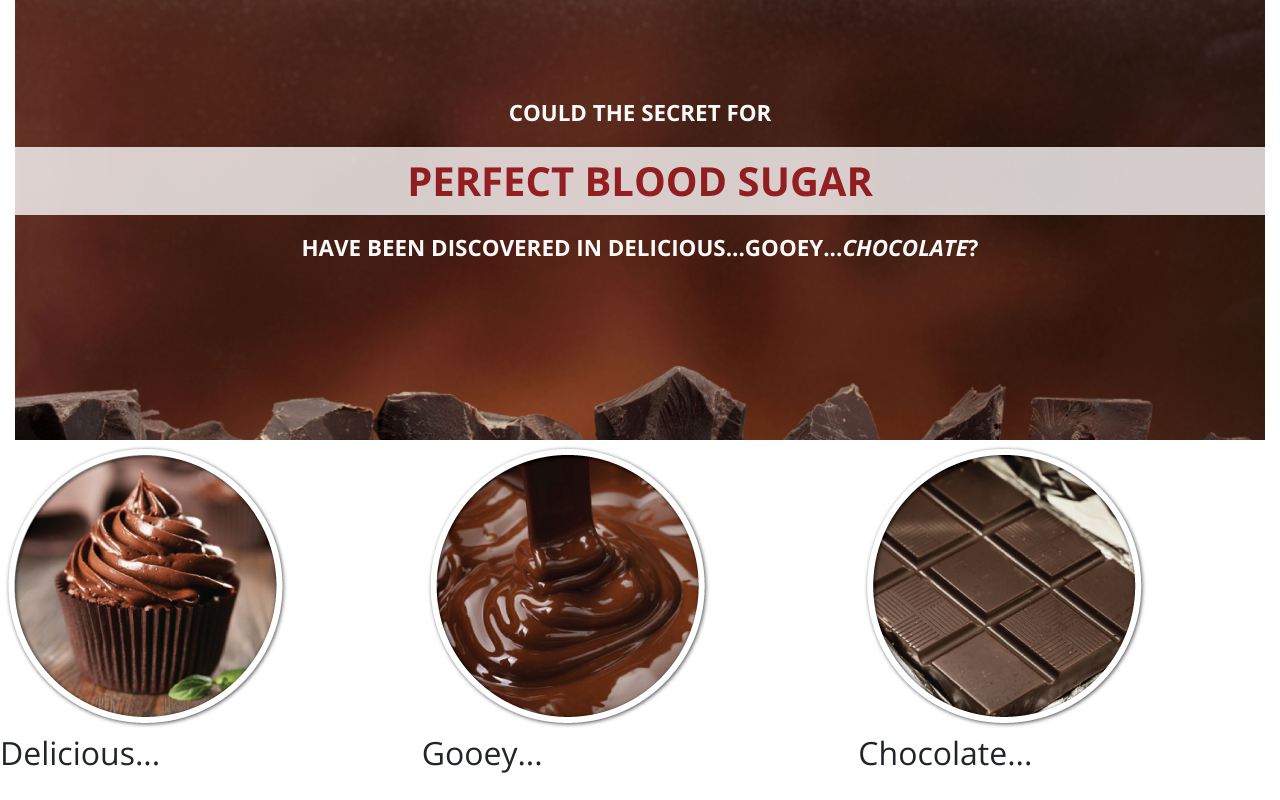
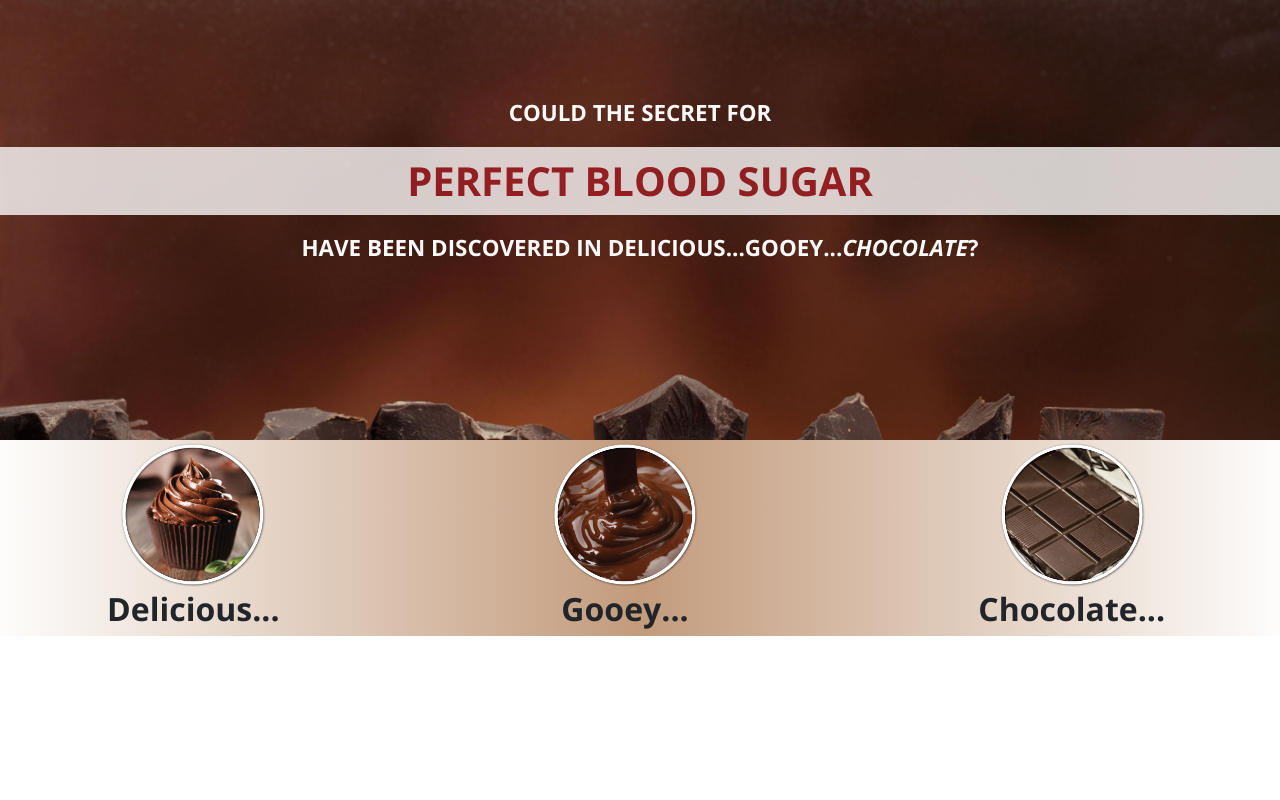
Before and after one commit to dlousa92/agora-code-challenge, a plain HTML site: page index.html in a window 1280 px wide. Drawn offline with nearby package versions, Linux system fonts and the light colour scheme; files that its build step writes are made by us from their sources; files whose address does not match are found by name.

Commit message:
make banner text bold

```diff
--- a/css/main.scss
+++ b/css/main.scss
@@ -4,6 +4,10 @@
 
 body {
   font-family: 'Open Sans', sans-serif;
+}
+
+.container-fluid {
+  padding: 0;
 }
 
 .headline {
@@ -43,3 +47,29 @@ body {
     }
   }
 }
+
+.banner {
+  background-image:
+    linear-gradient(
+      to right,
+      rgba(196, 154, 108, 0),
+      #c39b7c,
+      rgba(196, 154, 108, 0),
+    );
+
+  .bannerimg {
+
+    display: flex;
+    flex-direction: column;
+    align-items: center;
+
+    img {
+      height: 150px;
+      width: 150px;
+    }
+    h2 {
+      font-weight: 700;
+    }
+  }
+
+}
```
